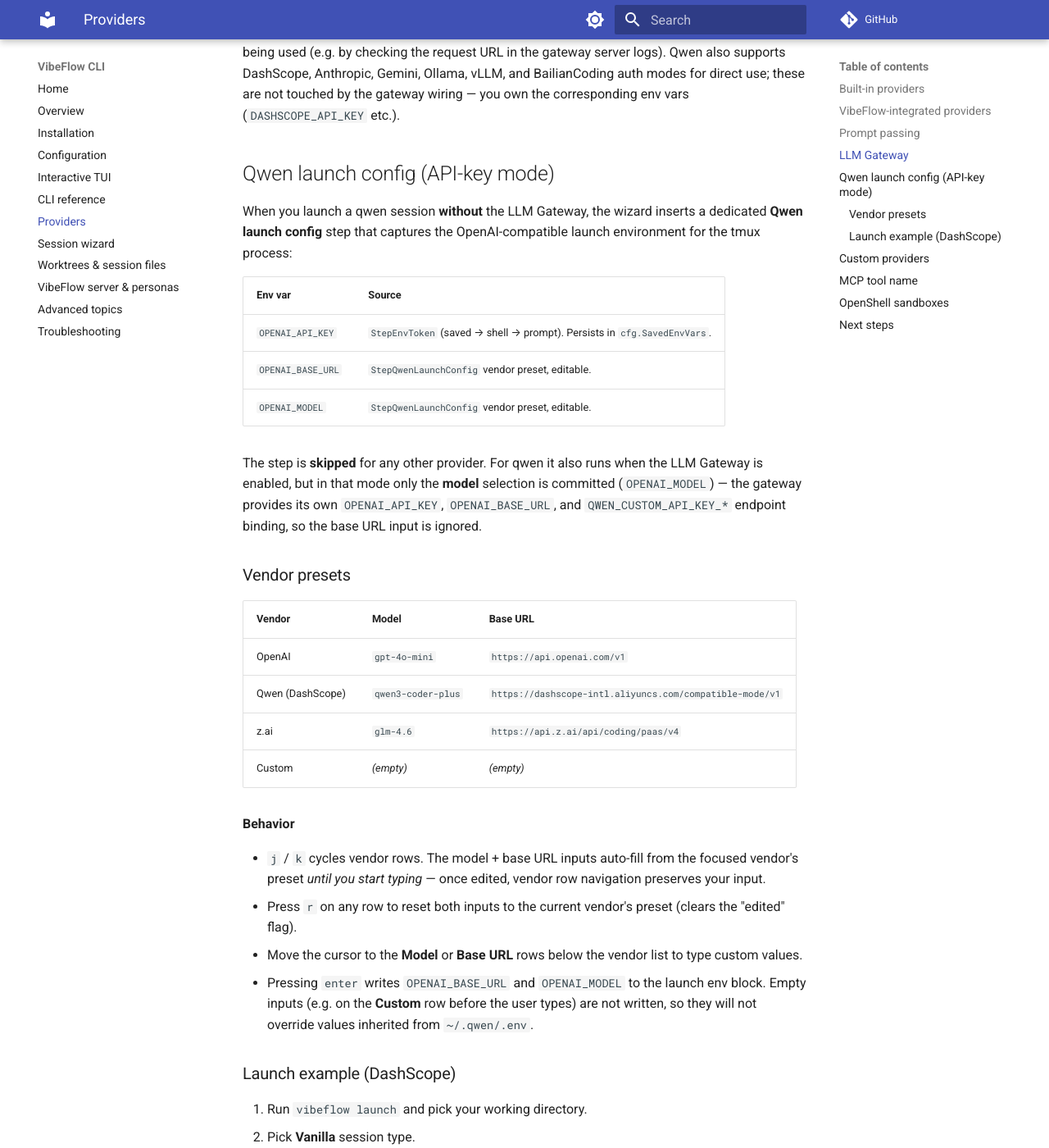
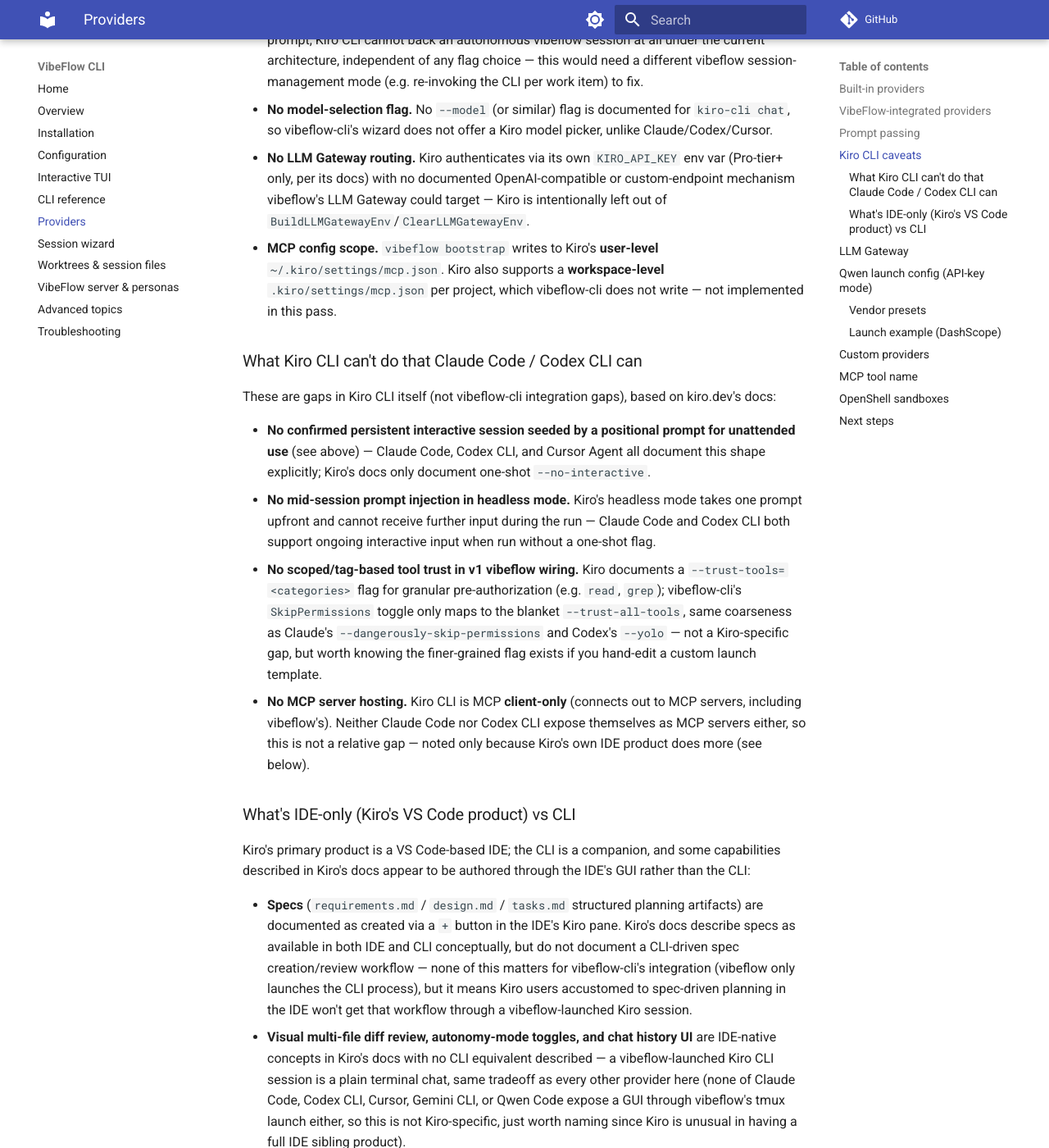
Before and after one commit to axiom-studio/vibeflow-cli, an MkDocs documentation site: the page built from docs/VibeFlow-CLI/docs/providers.md, in a window 1280 px wide and 1400 px high, scrolled down 1860 px. Shown: the whole window at 82% size. Built offline with MkDocs 1.6.1 and Material for MkDocs 9.7.7, drawn with Linux system fonts in a browser that asks for light colours; comment, search, counter and statistics services are not loaded; some of the changed text lies outside the part shown.

Commit message:
Document Kiro CLI in README + providers.md
Why:
Feature #648 adds Kiro CLI as a 6th provider (#3202-#3204); docs need
to describe the shipped behavior, not the planned one, plus the
caveats/limitations surfaced during implementation.

What:
- README.md: add Kiro CLI to the Supported Agents table, prereqs
  install line, and wizard-steps provider list.
- docs/providers.md: add Kiro row to the built-in providers table,
  a Kiro paragraph (binary, --trust-all-tools, no model flag), the
  VibeFlow-integrated and prompt-passing sections, and a new
  "Kiro CLI caveats" section covering: the unverified assumption that
  `kiro-cli chat` stays interactive (vs. confirmed one-shot
  --no-interactive), no model-select flag, no LLM Gateway routing,
  and user-level-only MCP config scope. Also added explicit
  "what Kiro CLI can't do vs Claude Code/Codex CLI" and "IDE-only vs
  CLI" comparison subsections per user request, sourced from
  kiro.dev/docs (specs creation is IDE-GUI-driven per its docs, no
  documented mid-session headless input, no --trust-tools-category
  wiring in vibeflow v1, MCP client-only).

Behavior:
None — documentation only.

Testing:
- Reviewed rendered markdown by eye; no code changes in this commit.

Ops:
None.

References:
- VibeFlow Todo #3206

```diff
--- a/docs/VibeFlow-CLI/docs/providers.md
+++ b/docs/VibeFlow-CLI/docs/providers.md
@@ -11,22 +11,50 @@
 | `gemini` | Google Gemini CLI | `gemini` | `--yolo` |
 | `cursor` | Cursor Agent | `agent` | `--yolo --approve-mcps` |
 | `qwen` | Qwen Code | `qwen` | `--yolo` |
+| `kiro` | Kiro CLI | `kiro-cli` | `--trust-all-tools` |
 
 The **Cursor** provider uses the official Cursor CLI binary name **`agent`**, not `cursor`. Install the CLI from Cursor’s documentation if `agent` is not on your `PATH`.
 
 **Qwen Code** is Alibaba's open-source coding agent, based on Google Gemini CLI with parser-level adaptations for Qwen-Coder models. Install with `npm install -g @qwen-code/qwen-code@latest`. The `--yolo` flag selects Qwen's `yolo` approval mode (full autonomous); the other modes (`default`, `plan`, `auto_edit`) are not exposed via the wizard in v1 — edit `~/.qwen/settings.json` or define a custom launch template if you need a middle-ground mode.
 
+**Kiro CLI** ([kiro.dev/docs/cli](https://kiro.dev/docs/cli/)) is AWS's terminal agent, a companion CLI to the Kiro VS Code-based IDE. The `--trust-all-tools` flag pre-authorizes all tool calls — required for autonomous sessions since Kiro's non-interactive mode has no human to approve tool use. There is no documented `--model` flag for `kiro-cli chat`, so vibeflow-cli does not expose model selection for Kiro (unlike Claude/Codex/Cursor). See [Kiro CLI caveats](#kiro-cli-caveats) below for open questions and feature gaps versus other providers.
+
 ## VibeFlow-integrated providers
 
-**Claude** and **Cursor** are marked VibeFlow-integrated in the default config (session file templates align with autonomous flows). **Codex**, **Gemini**, and **Qwen** remain available with their own launch templates; gateway and env behavior may differ by product.
+**Claude** and **Cursor** are marked VibeFlow-integrated in the default config (session file templates align with autonomous flows). **Codex**, **Gemini**, **Qwen**, and **Kiro** remain available with their own launch templates; gateway and env behavior may differ by product.
 
 ## Prompt passing
 
 VibeFlow init prompts are passed in the argument shape each CLI expects so the agent process stays running for the autonomous polling loop. The wizard and launch path pick this automatically:
 
-- **Claude / Codex / Cursor** — positional argument (`claude '<prompt>'`). These CLIs treat a positional prompt as the initial input and stay interactive.
+- **Claude / Codex / Cursor / Kiro** — positional argument (`claude '<prompt>'`). These CLIs treat a positional prompt as the initial input and stay interactive. **Kiro's shape is unverified** — see [Kiro CLI caveats](#kiro-cli-caveats).
 - **Gemini** — `-p '<prompt>'` (non-interactive headless mode).
 - **Qwen** — `-i '<prompt>'` (`--prompt-interactive`: execute the prompt and continue in interactive mode). Qwen's positional argument is **one-shot mode** (process the prompt, then exit) — wrong for vibeflow autonomous sessions, which need the agent to remain running.
+
+## Kiro CLI caveats
+
+Kiro CLI was added without access to a real `kiro-cli` binary to test against — everything here comes from kiro.dev's published docs, so a few things are flagged rather than guessed:
+
+- **Unverified interactive-mode assumption.** vibeflow-cli assumes `kiro-cli chat '<prompt>'` (no extra flags) behaves like Claude/Codex/Cursor: takes the prompt as initial input and stays running. Kiro's docs only describe `--no-interactive` explicitly, and that flag is a confirmed **one-shot** mode (process the prompt, print a result, exit) — incompatible with vibeflow's persistent tmux session model, so it is deliberately **not** used in Kiro's launch template or prompt-passing shape. If plain `kiro-cli chat` turns out to also exit after one prompt, Kiro CLI cannot back an autonomous vibeflow session at all under the current architecture, independent of any flag choice — this would need a different vibeflow session-management mode (e.g. re-invoking the CLI per work item) to fix.
+- **No model-selection flag.** No `--model` (or similar) flag is documented for `kiro-cli chat`, so vibeflow-cli's wizard does not offer a Kiro model picker, unlike Claude/Codex/Cursor.
+- **No LLM Gateway routing.** Kiro authenticates via its own `KIRO_API_KEY` env var (Pro-tier+ only, per its docs) with no documented OpenAI-compatible or custom-endpoint mechanism vibeflow's LLM Gateway could target — Kiro is intentionally left out of `BuildLLMGatewayEnv`/`ClearLLMGatewayEnv`.
+- **MCP config scope.** `vibeflow bootstrap` writes to Kiro's **user-level** `~/.kiro/settings/mcp.json`. Kiro also supports a **workspace-level** `.kiro/settings/mcp.json` per project, which vibeflow-cli does not write — not implemented in this pass.
+
+### What Kiro CLI can't do that Claude Code / Codex CLI can
+
+These are gaps in Kiro CLI itself (not vibeflow-cli integration gaps), based on kiro.dev's docs:
+
+- **No confirmed persistent interactive session seeded by a positional prompt for unattended use** (see above) — Claude Code, Codex CLI, and Cursor Agent all document this shape explicitly; Kiro's docs only document one-shot `--no-interactive`.
+- **No mid-session prompt injection in headless mode.** Kiro's headless mode takes one prompt upfront and cannot receive further input during the run — Claude Code and Codex CLI both support ongoing interactive input when run without a one-shot flag.
+- **No scoped/tag-based tool trust in v1 vibeflow wiring.** Kiro documents a `--trust-tools=<categories>` flag for granular pre-authorization (e.g. `read`, `grep`); vibeflow-cli's `SkipPermissions` toggle only maps to the blanket `--trust-all-tools`, same coarseness as Claude's `--dangerously-skip-permissions` and Codex's `--yolo` — not a Kiro-specific gap, but worth knowing the finer-grained flag exists if you hand-edit a custom launch template.
+- **No MCP server hosting.** Kiro CLI is MCP **client-only** (connects out to MCP servers, including vibeflow's). Neither Claude Code nor Codex CLI expose themselves as MCP servers either, so this is not a relative gap — noted only because Kiro's own IDE product does more (see below).
+
+### What's IDE-only (Kiro's VS Code product) vs CLI
+
+Kiro's primary product is a VS Code-based IDE; the CLI is a companion, and some capabilities described in Kiro's docs appear to be authored through the IDE's GUI rather than the CLI:
+
+- **Specs** (`requirements.md` / `design.md` / `tasks.md` structured planning artifacts) are documented as created via a `+` button in the IDE's Kiro pane. Kiro's docs describe specs as available in both IDE and CLI conceptually, but do not document a CLI-driven spec creation/review workflow — none of this matters for vibeflow-cli's integration (vibeflow only launches the CLI process), but it means Kiro users accustomed to spec-driven planning in the IDE won't get that workflow through a vibeflow-launched Kiro session.
+- **Visual multi-file diff review, autonomy-mode toggles, and chat history UI** are IDE-native concepts in Kiro's docs with no CLI equivalent described — a vibeflow-launched Kiro CLI session is a plain terminal chat, same tradeoff as every other provider here (none of Claude Code, Codex CLI, Cursor, Gemini CLI, or Qwen Code expose a GUI through vibeflow's tmux launch either, so this is not Kiro-specific, just worth naming since Kiro is unusual in having a full IDE sibling product).
 
 ## LLM Gateway
 
```
Also changed, not shown: README.md.
